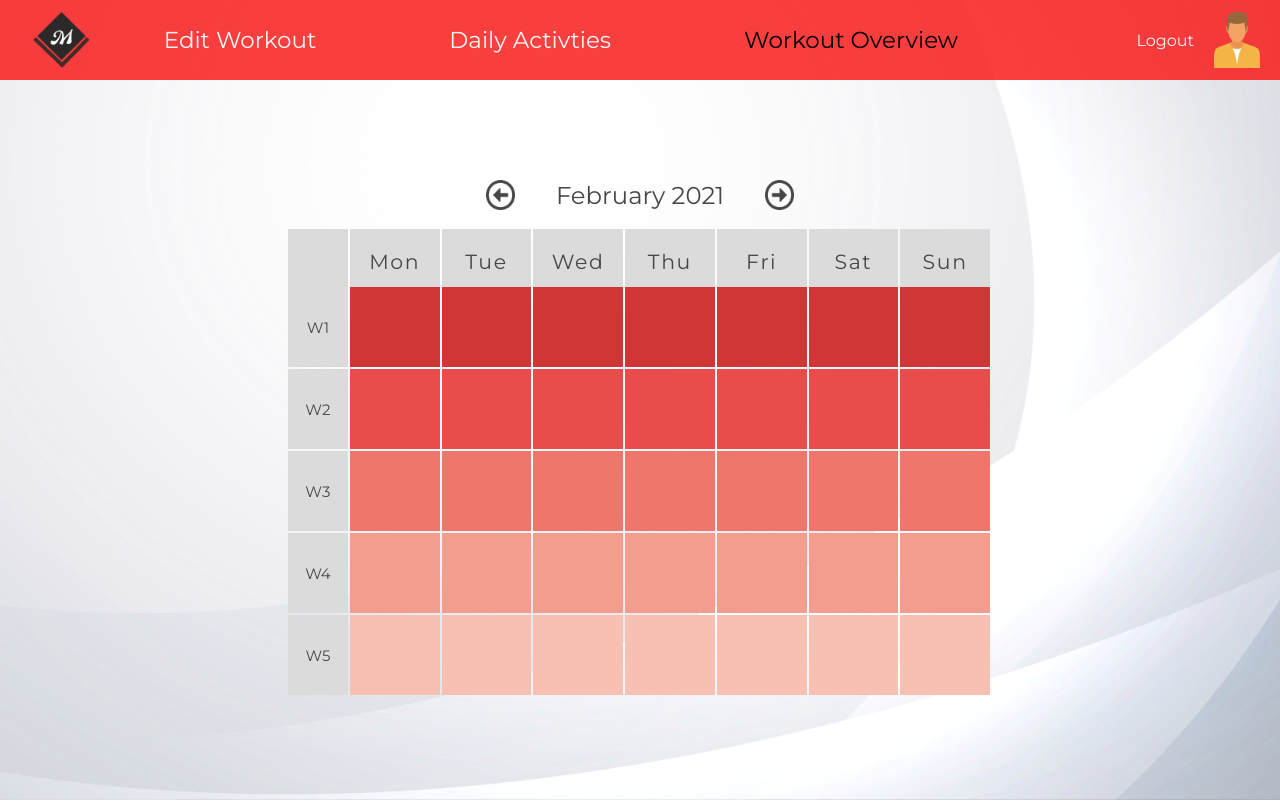
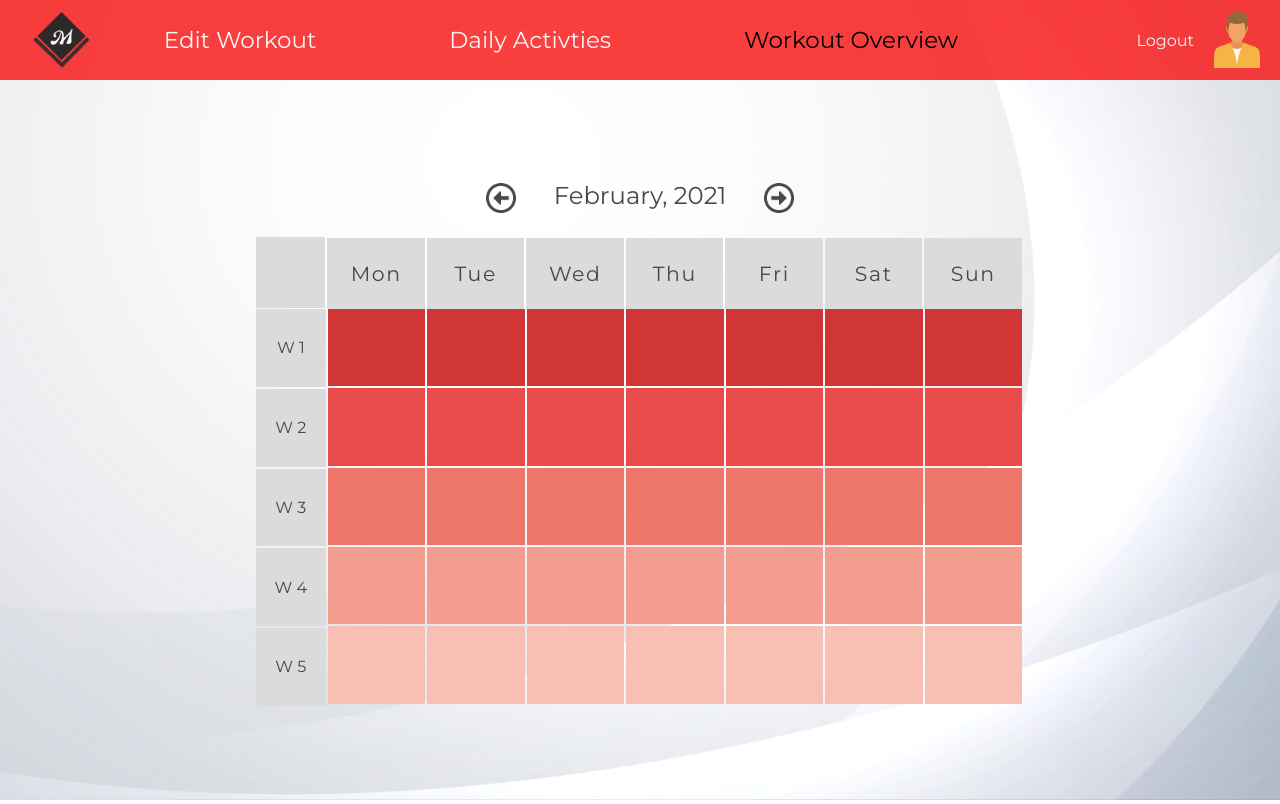
Before and after one commit to merpssirk/fp-workout-planner, a React (Create React App) app in the folder frontend/: page /workoutoverview in a window 1280 px wide. Built offline with nearby package versions, Linux system fonts and the light colour scheme; no server answers; sample sign-in values are in the browser's storage.

Commit message:
Refactored the calendar and started to do the calculation

```diff
--- a/frontend/src/Components/WorkoutOverview/WorkoutOverview.js
+++ b/frontend/src/Components/WorkoutOverview/WorkoutOverview.js
@@ -1,34 +1,129 @@
-import React, { useState, useEffect } from "react"
-import { useHistory } from "react-router-dom"
-import styles from "./workoutoverview.module.css"
-import avatar from "../../pics/dashboard/Avatar-male.png"
-import imgLogo from "../../pics/dashboard/Logo-black.png"
-import leftArrow from "../../pics/dashboard/leftArrow.png"
-import rightArrow from "../../pics/dashboard/rightArrow.png"
+import React, { useState, useEffect, useReducer } from "react";
+import { useHistory } from "react-router-dom";
+import styles from "./workoutoverview.module.css";
+import avatar from "../../pics/dashboard/Avatar-male.png";
+import imgLogo from "../../pics/dashboard/Logo-black.png";
+import leftArrow from "../../pics/dashboard/leftArrow.png";
+import rightArrow from "../../pics/dashboard/rightArrow.png";
+import axios from "axios";
+import dayjs from "dayjs";
+
 export default function WorkoutOverview() {
   //LOGOUT
-  const history = useHistory()
+  const history = useHistory();
   const handleLogout = () => {
-    window.localStorage.removeItem("loggedIn")
-    history.push("/")
+    window.localStorage.removeItem("loggedIn");
+    history.push("/");
+  };
+
+  // DATE:
+  const calendarDays = Array.from(Array(7).keys());
+  const calendarWeeks = Array.from(Array(5).keys());
+  const [userData, setUserData] = useState({});
+  const thisMonth = dayjs().get("month");
+  const thisYear = dayjs().get("year");
+  const [state, dispatch] = useReducer(updateDate, {
+    month: thisMonth,
+    year: thisYear,
+  });
+  const monthNames = [
+    "January",
+    "February",
+    "March",
+    "April",
+    "May",
+    "June",
+    "July",
+    "August",
+    "September",
+    "October",
+    "November",
+    "December",
+  ];
+
+  function updateDate(state, action) {
+    switch (action.type) {
+      case "increment":
+        if (state.month + 1 > 11) {
+          return { month: 0, year: state.year + 1 };
+        } else {
+          return { month: state.month + 1, year: state.year };
+        }
+        break;
+      case "decrement":
+        if (state.month - 1 < 0) {
+          return { month: 11, year: state.year - 1 };
+        } else {
+          return { month: state.month - 1, year: state.year };
+        }
+        break;
+      default:
+        break;
+    }
   }
 
-  // DATE:
-  const [currentDate, setCurrentDate] = useState();
-  const [previousDate, setPreviousDate] = useState();
+  // console.log("calendar", calendar);
 
-  const getCurrentDate = () => {
-    const date = new Date()
-    const options = {
-      year: "numeric",
-      month: "long",
+  useEffect(() => {
+    // FETCH THE USERDATA FROM THE DB
+    axios
+      .get("dashboard/updatedWeight", {
+        Withcredentials: true,
+      })
+      .then((res) => {
+        setUserData(res.data[0]);
+      });
+  }, []);
+
+  useEffect(() => {
+    // CALCULATE THE CALENDAR
+    if (Object.keys(userData).length !== 0) {
+      console.log("UserData", userData);
+      const month = state.month;
+      const year = state.year;
+      const calendarData = [];
+      const workouts = userData.timestamps.doneWorkout;
+      const missed = userData.timestamps.missedWorkout;
+      console.log("Current month", month);
+
+      if (workouts.length > 0) {
+        workouts.map((day, index) => {
+          if (dayjs(day).year() === year && dayjs(day).month() === month) {
+            calendarData.push([day, 1]);
           }
-    setCurrentDate(new Intl.DateTimeFormat("en-GB", options).format(date))
+        });
       }
-  useEffect(() => {
-    getCurrentDate()
-  } )
+      if (missed.length > 0) {
+        missed.map((day, index) => {
+          if (dayjs(day).year() === year && dayjs(day).month() === month) {
+            calendarData.push([day, 0]);
+          }
+        });
+      }
 
+      calendarData.sort((a, b) => {
+        return new Date(a[0]) - new Date(b[0]);
+      });
+      let check = 0;
+      for (let index = 0; index < 31; index++) {
+        if (
+          dayjs(index).get("date") === dayjs(calendarData[0][0]).get("date")
+        ) {
+          check++;
+        }
+      }
+      console.log("check", check);
+      console.log("calendarData", calendarData);
+    }
+  }, [state]);
+
+  const increment = () => {
+    dispatch({ type: "increment" });
+  };
+
+  const decrement = () => {
+    dispatch({ type: "decrement" });
+  };
 
   return (
     <>
@@ -59,11 +154,14 @@ export default function WorkoutOverview() {
         </nav>
         <div className={styles.mainContainer}>
           <div className={styles.date}>
-            <img src={leftArrow} alt={leftArrow} onClick={previousDate} />
-            <p>{currentDate}</p>
-            <img src={rightArrow} alt={rightArrow}  />
+            <img src={leftArrow} alt={leftArrow} onClick={decrement} />
+            <p>
+              {monthNames[state.month]}, {state.year}
+            </p>
+            <img src={rightArrow} alt={rightArrow} onClick={increment} />
           </div>
           <div className={styles.calendar}>
+            <div className={styles.contentWrapper}>
               <div className={styles.weekdays}>
                 <div className={styles.emptyGrayBox}></div>
                 <div>Mon</div>
@@ -75,6 +173,41 @@ export default function WorkoutOverview() {
                 <div>Sun</div>
               </div>
               <div className={styles.days}>
+                <div className={styles.weekCount}>
+                  {calendarWeeks.map((item, index) => (
+                    <div>{`W ${index + 1}`}</div>
+                  ))}
+                </div>
+                <div className={styles.weekWrapper}>
+                  <div className={styles.firstWeek}>
+                    {calendarDays.map((item, index) => (
+                      <div></div>
+                    ))}
+                  </div>
+                  <div className={styles.secondWeek}>
+                    {calendarDays.map((item, index) => (
+                      <div></div>
+                    ))}
+                  </div>
+                  <div className={styles.thirdWeek}>
+                    {calendarDays.map((item, index) => (
+                      <div></div>
+                    ))}
+                  </div>
+                  <div className={styles.fourthWeek}>
+                    {calendarDays.map((item, index) => (
+                      <div></div>
+                    ))}
+                  </div>
+                  <div className={styles.fifthWeek}>
+                    {calendarDays.map((item, index) => (
+                      <div></div>
+                    ))}
+                  </div>
+                </div>
+              </div>
+            </div>
+            {/* <div className={styles.days}>
               <div className={styles.firstWeek}>
                 <div className={styles.weekCount}>W1</div>
                 <div></div>
@@ -124,11 +257,11 @@ export default function WorkoutOverview() {
                 <div></div>
                 <div></div>
                 <div></div>
-              </div>
-            </div>
+              </div> */}
+            {/* </div> */}
           </div>
         </div>
       </div>
     </>
-  )
+  );
 }
--- a/frontend/src/Components/WorkoutOverview/workoutoverview.module.css
+++ b/frontend/src/Components/WorkoutOverview/workoutoverview.module.css
@@ -87,12 +87,12 @@ ul li a {
   height: 78vh;
   margin-top: 100px;
 }
-.weekCount {
+/* .weekCount {
   background: #dbdbdb !important;
   width: 6vw !important;
   height: 10vh !important;
   font-size: max(15px, 1vw) !important;
-}
+} */
 
 .mainContainer .date {
   display: flex;
@@ -108,13 +108,17 @@ ul li a {
   font-style: normal;
 }
 .mainContainer .date img {
-  width: 2.2vw;
+  height: 3.7vh;
+  margin-top: 1%;
+  /* width: 1.8vw; */
 }
 .mainContainer .calendar {
-  width: 100vw;
-  height: 69vh;
+  display: flex;
+  justify-content: center;
+  width: 100%;
+  height: 75%;
 }
-.mainContainer .calendar .weekdays {
+/* .mainContainer .calendar .weekdays {
   width: 60vw;
   height: 4.1vw;
   padding: 0 2rem;
@@ -141,25 +145,121 @@ ul li a {
   background: #dbdbdb;
   width: 6vw;
   height: 8vh;
-}
-.mainContainer .calendar .days {
+} */
+/* .mainContainer .calendar .days {
   width: 60vw;
   height: 55vh;
   color: #474747;
   margin: 0 auto;
+} */
+
+.mainContainer .calendar .contentWrapper {
+  display: flex;
+  flex-direction: column;
+  align-items: center;
+  height: 100%;
+  width: 60%;
 }
+
+.mainContainer .calendar .contentWrapper .weekdays {
+  display: flex;
+  align-items: center;
+  width: 100%;
+  height: 18%;
+  /* padding: 0 2rem; */
+  color: #474747;
+  font-size: max(20px, 1.6vw);
+}
+
+.mainContainer .calendar .weekdays div {
+  font-weight: 400;
+  letter-spacing: 0.1rem;
+  display: flex;
+  justify-content: center;
+  align-items: center;
+  margin-right: 2px;
+  background-color: #dbdbdb;
+  width: 40%;
+  height: 100%;
+}
+
+.mainContainer .calendar .weekdays .emptyGrayBox {
+  width: 28.5%;
+  margin-bottom: 2px;
+}
+
+.mainContainer .calendar .days {
+  display: flex;
+  height: 100%;
+  width: 100%;
+}
+
+.mainContainer .calendar .weekWrapper {
+  display: flex;
+  flex-direction: column;
+  height: 100%;
+  width: 100%;
+}
+
+.mainContainer .calendar .weekCount {
+  width: 10%;
+  margin-right: 2px;
+}
+
+.mainContainer .calendar .weekCount div {
+  display: flex;
+  justify-content: center;
+  align-items: center;
+  height: 19.6%;
+  width: 100%;
+  margin-bottom: 2px;
+  color: #474747;
+  background: #dbdbdb;
+}
+
 .mainContainer .calendar .days .firstWeek,
 .mainContainer .calendar .days .secondWeek,
 .mainContainer .calendar .days .thirdWeek,
 .mainContainer .calendar .days .fourthWeek,
 .mainContainer .calendar .days .fifthWeek {
-  width: 60vw;
+  width: 100%;
+  height: 30%;
+  display: flex;
+  justify-content: center;
+  text-align: center;
+  /* padding: 0 2rem; */
+  margin-bottom: 2px;
+}
+
+.mainContainer .calendar .days .firstWeek div,
+.mainContainer .calendar .days .secondWeek div,
+.mainContainer .calendar .days .thirdWeek div,
+.mainContainer .calendar .days .fourthWeek div,
+.mainContainer .calendar .days .fifthWeek div {
+  font-size: max(20px, 1.2vw);
+  margin-right: 2px;
+  margin-bottom: 2px;
+  background-color: #dbdbdb;
+  display: flex;
+  justify-content: center;
+  align-items: center;
+  width: 50%;
+  height: 100%;
+}
+
+/* .mainContainer .calendar .days .firstWeek,
+.mainContainer .calendar .days .secondWeek,
+.mainContainer .calendar .days .thirdWeek,
+.mainContainer .calendar .days .fourthWeek,
+.mainContainer .calendar .days .fifthWeek {
+  width: 100%;
   display: flex;
   justify-content: center;
   text-align: center;
   padding: 0 2rem;
   margin-bottom: 2px;
 }
+
 .mainContainer .calendar .days .firstWeek div,
 .mainContainer .calendar .days .secondWeek div,
 .mainContainer .calendar .days .thirdWeek div,
@@ -173,7 +273,8 @@ ul li a {
   align-items: center;
   width: 9vw;
   height: 10vh;
-}
+} */
+
 .mainContainer .calendar .days .firstWeek div {
   background: #d03636;
 }
@@ -181,11 +282,11 @@ ul li a {
   background-color: #e94c4b;
 }
 .mainContainer .calendar .days .thirdWeek div {
-  background: #EE766A;
+  background: #ee766a;
 }
 .mainContainer .calendar .days .fourthWeek div {
-  background: #F39D8E;
+  background: #f39d8e;
 }
 .mainContainer .calendar .days .fifthWeek div {
-  background: #F8C0B3;
+  background: #f8c0b3;
 }
```
Lines whose indentation alone changed are shown as unchanged.
